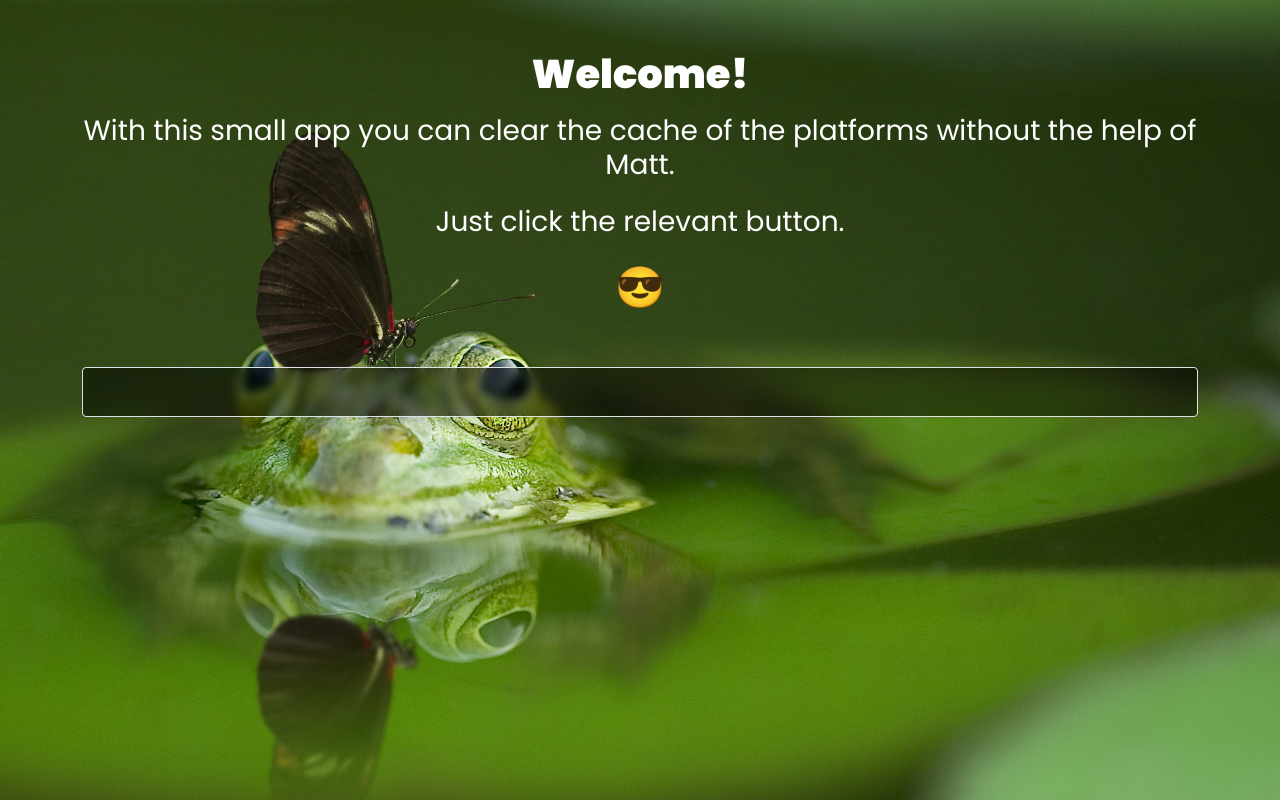
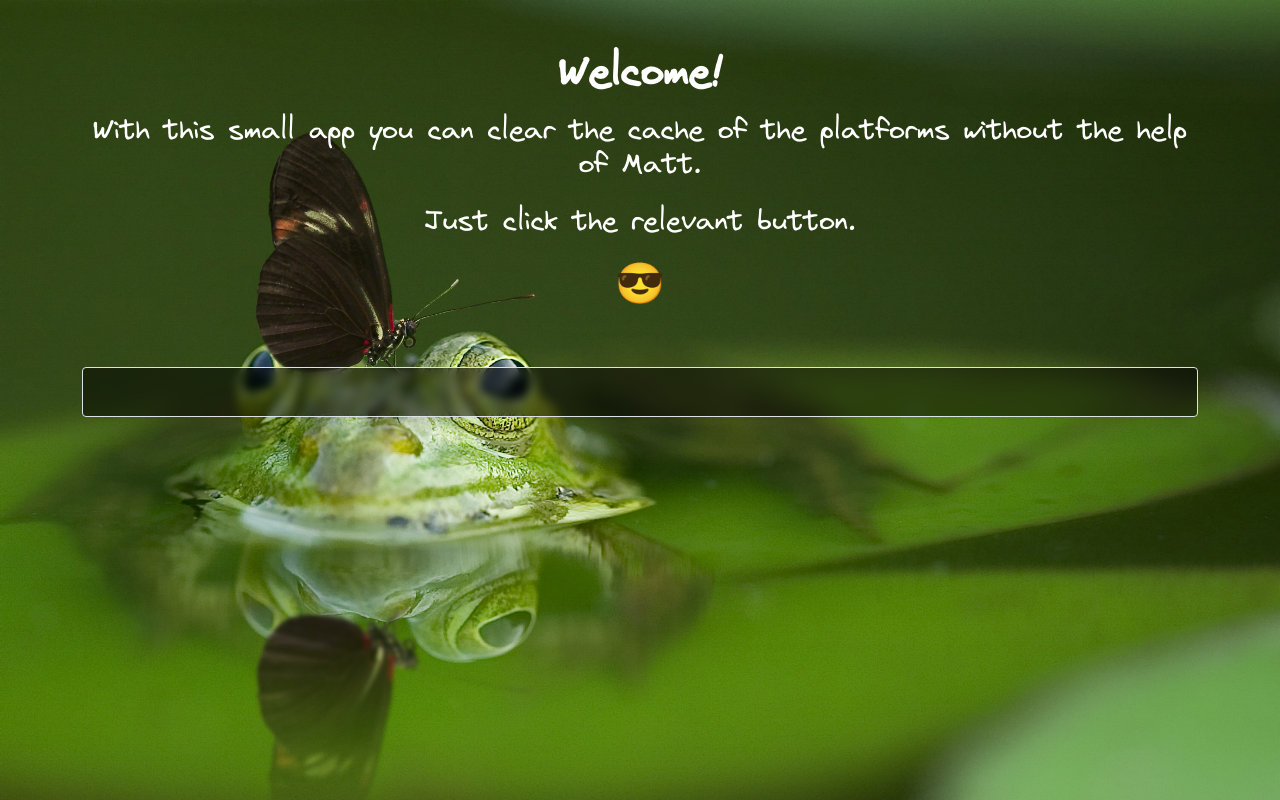
Before and after one commit to Pici1985/CacheClearerFrontend, a plain HTML site: page index.html in a window 1280 px wide. Drawn offline with nearby package versions, Linux system fonts and the light colour scheme; no server answers.

Commit message:
Added Font
Virgil Added to font-family

```diff
--- a/style.css
+++ b/style.css
@@ -1,8 +1,13 @@
 @import url('https://fonts.googleapis.com/css2?family=Caveat:wght@400;500;600;700&family=Orbitron:wght@400;500;900&family=Poppins:wght@100;200;400;600;900&display=swap');
 
+@font-face {
+    font-family: 'Virgil';
+    src: url('Virgil.woff2') format('woff2');
+  }
 
 * {
-    font-family: 'Poppins', sans-serif;
+    /* font-family: 'Poppins', sans-serif; */
+    font-family: 'Virgil';
     margin: 0;
     padding: 0;
     box-sizing: border-box;
```
Also changed, not shown: Virgil.woff2 (added).
